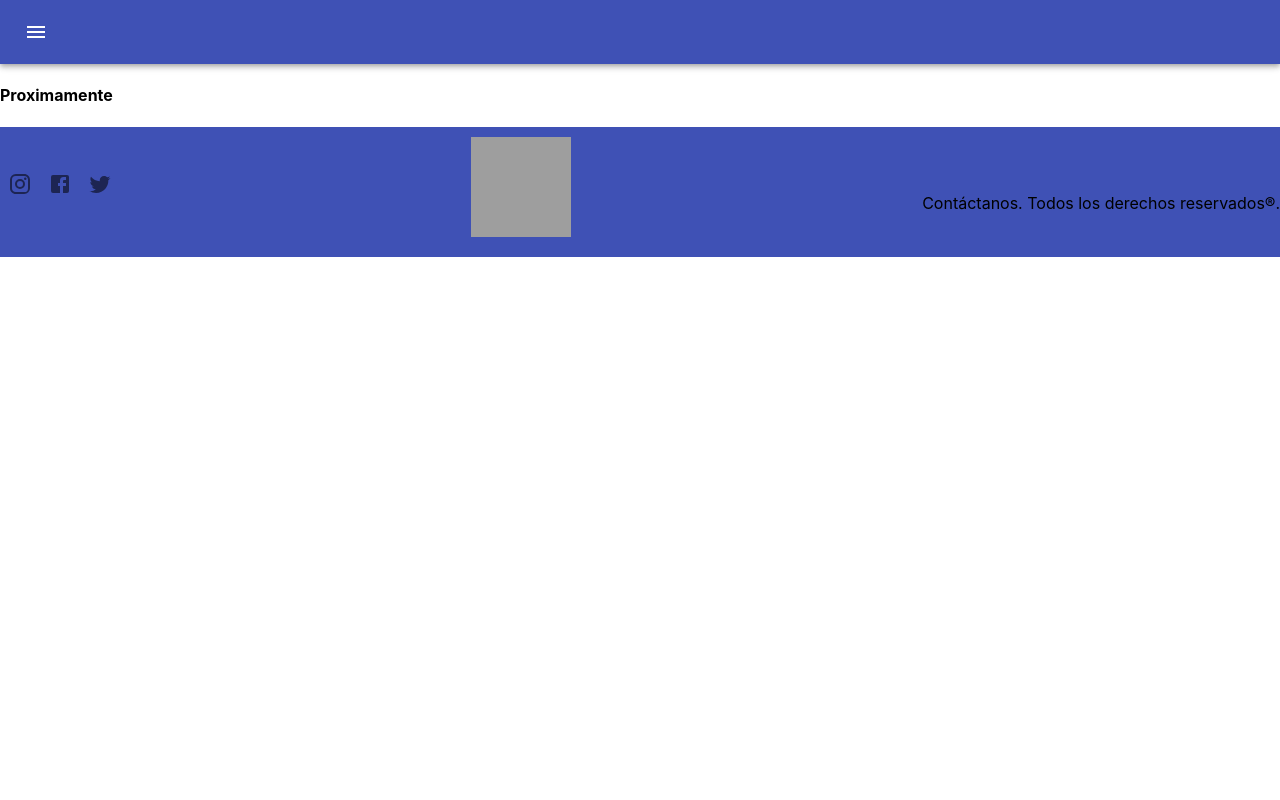
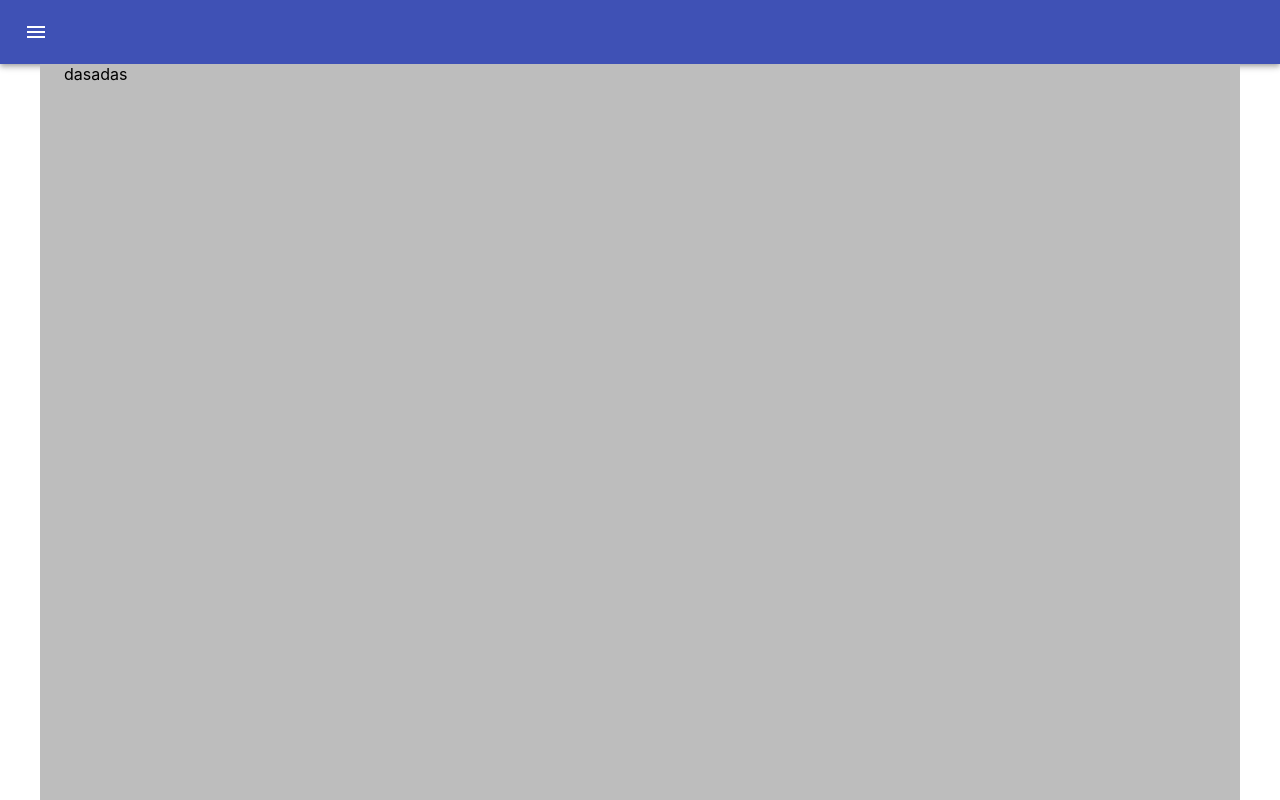
Before and after one commit to Tiago1704/lolsearch, a React (Create React App) app: page / in a window 1280 px wide. Shown: the top 800 px of the page. Built offline with nearby package versions, Linux system fonts and the light colour scheme; grey boxes are pictures that could not be loaded.

Commit message:
Cambios containers e itemspage.

```diff
--- a/src/components/Footer.js
+++ b/src/components/Footer.js
@@ -32,9 +32,9 @@ const Footer = () => {
     //ACÁ VA LA LÓGICA DE JAVASCRIPT
 
     return (
-        <Grid direction="row" className={classes.footer1}>
+        <Grid className={classes.footer1}>
             <Grid justifyContent={"space-between"} className={classes.textGroup}>
-                <Grid display="flex" direction="row" >
+                <Grid display="flex" >
                     <IconButton href="https://www.instagram.com/?hl=es-la" target="_blank" variant="contained">
                         <InstagramIcon />
                     </IconButton >
--- a/src/pages/ChampsPage.js
+++ b/src/pages/ChampsPage.js
@@ -1,10 +1,24 @@
 import React from "react";
+import { Container } from "@mui/material";
+import { createStyles, makeStyles } from "@material-ui/core"
+
+const useStyles = makeStyles((theme) => createStyles({
+  container: {
+      height: '100%',
+      overflow: 'visible',
+      backgroundColor: "#BDBDBD",
+      minHeight: 770,
+      width: '100%',
+  },
+}));
 
 const ChampsPage = () => {
+  const classes = useStyles();
+
     return(
-        <div color = "#000000" className="ion-text-center">
+      <Container className={classes.container}>
           dasadas
-        </div>
+      </Container>
       );
 }
 
--- a/src/pages/ErrorPage.js
+++ b/src/pages/ErrorPage.js
@@ -1,11 +1,30 @@
 import React from "react";
+import { Container } from "@mui/material";
+import { createStyles, makeStyles } from "@material-ui/core"
+
+const useStyles = makeStyles((theme) => createStyles({
+  container: {
+      height: '100%',
+      overflow: 'visible',
+      backgroundColor: "#BDBDBD",
+      minHeight: 770,
+      width: '100%',
+  },
+}));
 
 const ErrorPage = () => {
+  const classes = useStyles();
+
     return(
-        <div color = "#000000" className="ion-text-center">
-          <h4 className = 'ion-default'> Proximamente </h4>
-        </div>
+      <Container className={classes.container}>
+          dasadas
+      </Container>
       );
 }
 
+// useEffect(() => {
+//   searchChamps("Akali").then((response) => console.log(response))
+//   champsArrays().then(response => console.log(response))
+// },[])
+
 export default ErrorPage;
--- a/src/pages/ItemsPage.js
+++ b/src/pages/ItemsPage.js
@@ -1,4 +1,4 @@
-import { ImageList, Modal, Container, ImageListItem, Stack, Pagination, ImageListItemBar, IconButton } from "@mui/material";
+import { ImageList, Modal, Container, ImageListItem, Stack, Pagination, ImageListItemBar, IconButton, Box, Typography } from "@mui/material";
 import InfoIcon from '@mui/icons-material/Info';
 import React, { useEffect, useState } from "react";
 import { itemsArrays } from "../functions";
@@ -12,6 +12,17 @@ const useStyles = makeStyles((theme) => createStyles({
         minHeight: 770,
         width: '100%',
     },
+    modal: {
+        position: 'absolute',
+        top: '50%',
+        left: '50%',
+        transform: 'translate(-50%, -50%)',
+        width: 400,
+        backgroundColor: 'white',
+        border: '2px solid #000',
+        boxShadow: 24,
+        p: 4,
+    }
 }));
 
 const ItemsPage = () => {
@@ -19,28 +30,41 @@ const ItemsPage = () => {
     const [data, setData] = useState([])
     const [openModal, setOpenModal] = useState(false)
     const [dataPag, setDataPag] = useState([])
+    const [itemModal, setItemModal] = useState([])
+
+    const initialNav = (firstState) => {
+        let arrayAux = []
+        for (let i = 0; i < 15; i++) {
+            arrayAux.push(firstState[i]);
+        }
+        return arrayAux
+    }
+
     useEffect(() => {
         itemsArrays().then(response => {
             setData(response)
+            setDataPag(initialNav(response))
         })
     },[])
+
     const handleChange = (event, value) => {
-        //console.log(data)
         let arrayAux = []
         const pag = 15*value
         const from = pag-15
         for (let index = from; index < pag; index++) {
-            //console.log(data[index])
             arrayAux.push(data[index]);
         }
         setDataPag(arrayAux)
     }
     //Acá definís la función
-    const handleClick = () => {
-        console.log('dadas')
+    const handleClick = (item) => {
+        console.log(item)
+        setItemModal(item)
+        setOpenModal(true)
     }
 
     const handleClose = () => {
+        setOpenModal(false)
     }
 
     return(
@@ -68,11 +92,13 @@ const ItemsPage = () => {
                                 />
                                 <ImageListItemBar
                                 title={item?.name}
+                                //key= {`item-${index}`}
                                 actionIcon={
                                     <IconButton
+                                    //key= {`img-${index}`}
                                     sx={{ color: 'rgba(255, 255, 255, 0.54)' }}
                                     aria-label={`${item?.name}`}
-                                    onClick={handleClick} //acá llamas a la función enlazada con el return
+                                    onClick={(e) => handleClick(item)} //acá llamas a la función enlazada con el return
                                     >
                                     <InfoIcon />
                                     </IconButton>
@@ -89,8 +115,25 @@ const ItemsPage = () => {
             <Modal
                 open={openModal} //Acá está el efecto de la función
                 onClose={handleClose}
+                aria-labelledby="modal-modal-title"
+                aria-describedby="modal-modal-description"
             >
-                <div> modal </div>
+                  <Box className={classes.modal}>
+                    <Typography id="modal-modal-title" variant="h6" component="h2">
+                        {itemModal.name}
+                    </Typography>
+                    <Typography id="modal-modal-description" sx={{ mt: 2 }}>
+                        {itemModal.plaintext}
+                    </Typography>
+                    <img //`http://ddragon.leagueoflegends.com/cdn/12.16.1/img/item/${item.img}.png`
+                        height={itemModal.image.h}
+                        width={itemModal.image.w}
+                        src={`http://ddragon.leagueoflegends.com/cdn/12.16.1/img/item/${itemModal.image.full}`}
+                        srcSet={`http://ddragon.leagueoflegends.com/cdn/12.16.1/img/item/${itemModal.image.full}`}
+                        alt={itemModal.name}
+                        loading="lazily "
+                    />
+                </Box>
             </Modal>
         </>
       );
```
